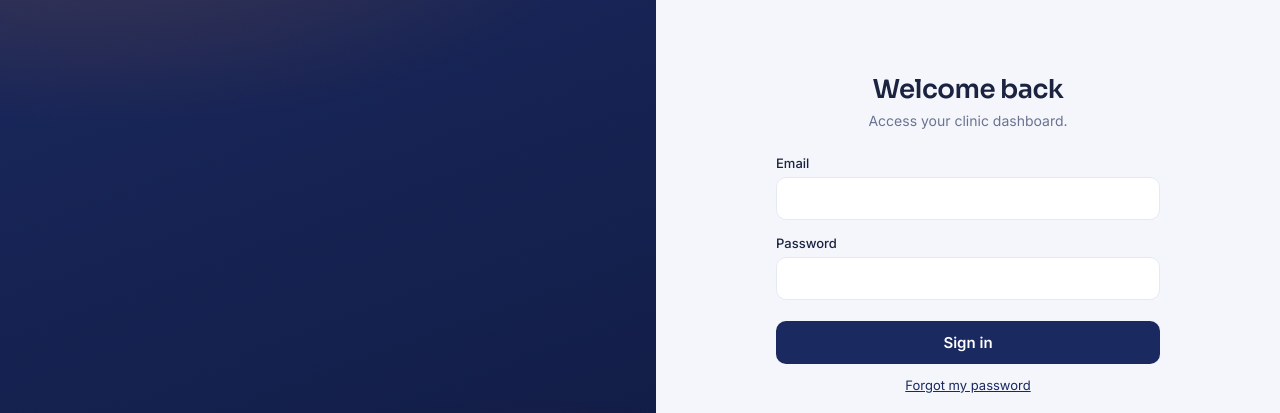
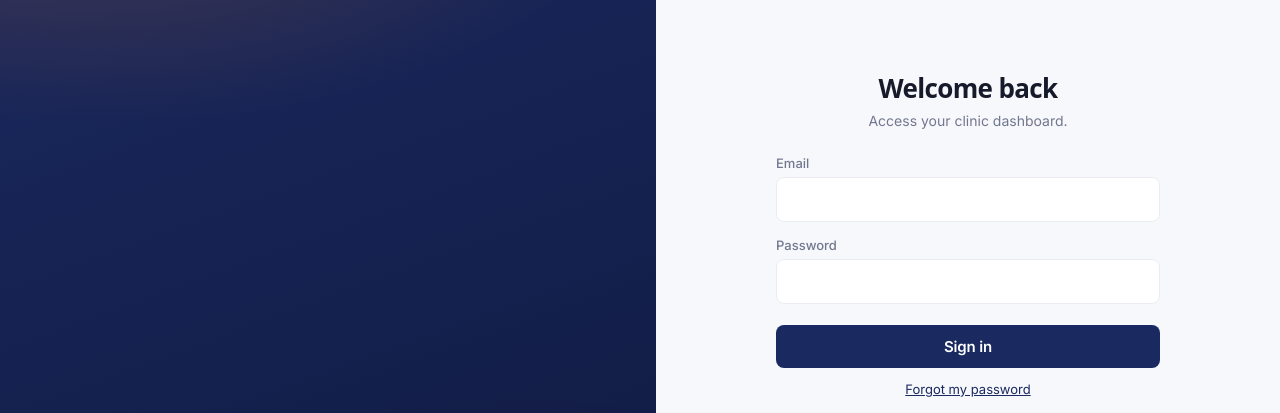
Before and after one commit to elisontown-star/vinculo, a React (Vite) app in the folder apps/web/: page / in a window 1280 px wide. Shown: the part 149-562 px from the top of the page. Built offline with nearby package versions, Linux system fonts and the light colour scheme; no server answers.

Commit message:
Add files via upload

```diff
--- a/apps/web/src/index.css
+++ b/apps/web/src/index.css
@@ -8,19 +8,19 @@
   --navy-2: #2b3d82;
   --orange: #f5821f;
   --orange-deep: #dd6d0c;
-  --ink: #1b2340;
-  --muted: #6a7391;
-  --bg: #f4f6fb;
+  --ink: #171a2b;
+  --muted: #71778f;
+  --bg: #f7f8fb;
   --surface: #ffffff;
-  --line: #e5e9f2;
-  --line-soft: #eef1f7;
+  --line: #eaecf2;
+  --line-soft: #f2f4f8;
   --danger: #c0392b;
-  --navy-tint: rgba(26, 41, 96, 0.08);
-  --orange-tint: rgba(245, 130, 31, 0.12);
-  --radius: 16px;
-  --radius-sm: 10px;
-  --shadow: 0 1px 2px rgba(16, 26, 64, 0.04), 0 10px 30px rgba(16, 26, 64, 0.07);
-  --shadow-lg: 0 20px 60px rgba(16, 26, 64, 0.16);
+  --navy-tint: rgba(26, 41, 96, 0.07);
+  --orange-tint: rgba(245, 130, 31, 0.11);
+  --radius: 10px;
+  --radius-sm: 8px;
+  --shadow: 0 1px 2px rgba(20, 26, 50, 0.03), 0 4px 16px rgba(20, 26, 50, 0.05);
+  --shadow-lg: 0 12px 40px rgba(20, 26, 50, 0.12);
 }
 
 * { box-sizing: border-box; }
@@ -38,7 +38,7 @@ input, textarea, select, button { font-family: inherit; }
 .brand { display: inline-flex; align-items: center; gap: 11px; }
 .brand-logo { width: 38px; height: 38px; object-fit: contain; border-radius: 8px; flex: none; }
 .brand-text { display: flex; flex-direction: column; line-height: 1.05; }
-.brand .word { font-family: 'Sora', system-ui, sans-serif; font-weight: 700; font-size: 20px; letter-spacing: -0.02em; color: var(--navy); }
+.brand .word { font-family: 'Manrope', system-ui, sans-serif; font-weight: 700; font-size: 20px; letter-spacing: -0.02em; color: var(--navy); }
 .brand .tag { font-size: 11px; color: var(--muted); letter-spacing: 0.01em; margin-top: 1px; }
 
 /* Botões */
@@ -58,7 +58,7 @@ input, textarea, select, button { font-family: inherit; }
 .auth-hero .brand-logo { width: 46px; height: 46px; background: #fff; padding: 4px; }
 .auth-hero .brand .word { color: #fff; font-size: 24px; }
 .auth-hero .brand .tag { color: rgba(255, 255, 255, 0.7); }
-.hero-title { font-family: 'Sora', system-ui, sans-serif; font-weight: 600; font-size: 32px; line-height: 1.18; letter-spacing: -0.02em; margin: 0 0 16px; max-width: 15ch; }
+.hero-title { font-family: 'Manrope', system-ui, sans-serif; font-weight: 600; font-size: 32px; line-height: 1.18; letter-spacing: -0.02em; margin: 0 0 16px; max-width: 15ch; }
 .hero-sub { font-size: 15px; line-height: 1.6; color: rgba(255, 255, 255, 0.78); margin: 0 0 26px; max-width: 42ch; }
 .hero-points { list-style: none; padding: 0; margin: 0 0 34px; display: flex; flex-direction: column; gap: 12px; }
 .hero-points li { position: relative; padding-left: 28px; font-size: 14.5px; color: rgba(255, 255, 255, 0.92); }
@@ -66,7 +66,7 @@ input, textarea, select, button { font-family: inherit; }
 .hero-foot { font-size: 12px; letter-spacing: 0.08em; text-transform: uppercase; color: rgba(255, 255, 255, 0.6); }
 .auth-panel { display: grid; place-items: center; padding: 32px; background: var(--bg); }
 .auth-card { width: 100%; max-width: 384px; }
-.auth-card h1 { font-family: 'Sora', system-ui, sans-serif; font-weight: 600; font-size: 26px; letter-spacing: -0.02em; margin: 0 0 6px; }
+.auth-card h1 { font-family: 'Manrope', system-ui, sans-serif; font-weight: 600; font-size: 26px; letter-spacing: -0.02em; margin: 0 0 6px; }
 .auth-card .sub { color: var(--muted); font-size: 14px; margin: 0 0 26px; }
 .field { display: flex; flex-direction: column; gap: 6px; margin-bottom: 15px; }
 .field label { font-size: 13px; font-weight: 500; color: var(--ink); }
@@ -96,7 +96,7 @@ input, textarea, select, button { font-family: inherit; }
 /* Rail */
 .rail { border-right: 1px solid var(--line); background: var(--surface); display: flex; flex-direction: column; min-height: 0; }
 .rail-head { display: flex; align-items: center; justify-content: space-between; padding: 18px 16px 10px; }
-.rail-title { font-family: 'Sora', system-ui, sans-serif; font-weight: 600; font-size: 15px; }
+.rail-title { font-family: 'Manrope', system-ui, sans-serif; font-weight: 600; font-size: 15px; }
 .count { color: var(--muted); font-size: 12px; font-weight: 600; background: var(--navy-tint); padding: 2px 9px; border-radius: 999px; }
 .rail-search { margin: 0 16px 10px; font-size: 13.5px; padding: 10px 12px; border: 1px solid var(--line); border-radius: var(--radius-sm); background: var(--bg); }
 .rail-search:focus { outline: none; border-color: var(--navy); box-shadow: 0 0 0 3px rgba(26, 41, 96, 0.1); }
@@ -116,7 +116,7 @@ input, textarea, select, button { font-family: inherit; }
 .back { background: none; border: 0; color: var(--muted); font-size: 13px; cursor: pointer; padding: 0; margin-bottom: 14px; display: none; }
 .back:hover { color: var(--navy); }
 .ficha-header { display: flex; align-items: center; gap: 14px; margin-bottom: 18px; }
-.ficha-header h2 { font-family: 'Sora', system-ui, sans-serif; font-weight: 600; font-size: 23px; letter-spacing: -0.01em; margin: 0; }
+.ficha-header h2 { font-family: 'Manrope', system-ui, sans-serif; font-weight: 600; font-size: 23px; letter-spacing: -0.01em; margin: 0; }
 .fh-info { min-width: 0; }
 .ficha-meta { color: var(--muted); font-size: 13px; margin: 3px 0 0; }
 .pill { margin-left: auto; font-size: 11px; font-weight: 600; padding: 4px 11px; border-radius: 999px; color: #1c7a52; background: rgba(28, 122, 82, 0.12); }
@@ -132,7 +132,7 @@ input, textarea, select, button { font-family: inherit; }
 /* Painéis / cartões */
 .panel { background: var(--surface); border: 1px solid var(--line); border-radius: var(--radius); padding: 22px; box-shadow: var(--shadow); }
 .panel-head { display: flex; align-items: center; justify-content: space-between; margin-bottom: 16px; }
-.panel-head h3 { font-family: 'Sora', system-ui, sans-serif; font-weight: 600; font-size: 17px; margin: 0; }
+.panel-head h3 { font-family: 'Manrope', system-ui, sans-serif; font-weight: 600; font-size: 17px; margin: 0; }
 .row2 { display: grid; grid-template-columns: 1fr 1fr; gap: 16px; }
 .consult .field { margin-bottom: 16px; }
 .consult textarea, .consult input, .date { font-size: 14.5px; padding: 10px 12px; color: var(--ink); resize: vertical; border: 1px solid var(--line); border-radius: var(--radius-sm); background: var(--bg); }
@@ -154,7 +154,7 @@ input, textarea, select, button { font-family: inherit; }
 .scale-seg:hover { transform: translateY(-2px); }
 .scale-seg.on { background: linear-gradient(90deg, var(--navy), var(--navy-2)); }
 .scale-seg.on:nth-child(n + 8) { background: linear-gradient(90deg, var(--orange), var(--orange-deep)); }
-.scale-val { font-family: 'Sora', system-ui, sans-serif; font-weight: 700; font-size: 22px; color: var(--navy); width: 30px; text-align: center; }
+.scale-val { font-family: 'Manrope', system-ui, sans-serif; font-weight: 700; font-size: 22px; color: var(--navy); width: 30px; text-align: center; }
 
 /* Tags */
 .tags { display: flex; flex-wrap: wrap; gap: 6px; align-items: center; }
@@ -170,7 +170,7 @@ input, textarea, select, button { font-family: inherit; }
 .aside-head:first-child { margin-top: 0; }
 .panorama { display: grid; grid-template-columns: repeat(3, 1fr); gap: 8px; background: var(--bg); border-radius: var(--radius-sm); padding: 14px 8px; }
 .stat { display: flex; flex-direction: column; align-items: center; gap: 3px; text-align: center; }
-.stat-n { font-family: 'Sora', system-ui, sans-serif; font-weight: 600; font-size: 15px; color: var(--navy); }
+.stat-n { font-family: 'Manrope', system-ui, sans-serif; font-weight: 600; font-size: 15px; color: var(--navy); }
 .stat-l { font-size: 11px; color: var(--muted); }
 .hist { display: flex; flex-direction: column; gap: 8px; }
 .hist-empty { border: 1px dashed var(--line); border-radius: var(--radius-sm); padding: 26px 16px; text-align: center; color: var(--muted); font-size: 13px; }
@@ -191,7 +191,7 @@ input, textarea, select, button { font-family: inherit; }
 .photo-actions .ghost { cursor: pointer; }
 .link-danger { background: none; border: 0; color: var(--danger); font-size: 13px; cursor: pointer; padding: 0; }
 .ficha-section { margin-bottom: 26px; }
-.ficha-section h3 { font-family: 'Sora', system-ui, sans-serif; font-weight: 600; font-size: 16px; margin: 0 0 14px; padding-bottom: 8px; border-bottom: 2px solid var(--line); position: relative; }
+.ficha-section h3 { font-family: 'Manrope', system-ui, sans-serif; font-weight: 600; font-size: 16px; margin: 0 0 14px; padding-bottom: 8px; border-bottom: 2px solid var(--line); position: relative; }
 .ficha-section h3::after { content: ''; position: absolute; left: 0; bottom: -2px; width: 40px; height: 2px; background: var(--orange); }
 .ficha-section .grid { display: grid; grid-template-columns: repeat(3, 1fr); gap: 14px; }
 .ficha-section .field { margin-bottom: 0; }
@@ -223,7 +223,7 @@ input, textarea, select, button { font-family: inherit; }
 .hint { font-size: 12px; color: var(--muted); margin: 10px 2px 0; line-height: 1.5; }
 .tl-list { position: relative; }
 .tl-item { display: flex; align-items: flex-start; gap: 12px; }
-.tl-ev-year { width: 46px; flex: none; font-family: 'Sora', system-ui, sans-serif; font-weight: 600; font-size: 14px; color: var(--navy); padding-top: 2px; text-align: right; }
+.tl-ev-year { width: 46px; flex: none; font-family: 'Manrope', system-ui, sans-serif; font-weight: 600; font-size: 14px; color: var(--navy); padding-top: 2px; text-align: right; }
 .tl-dot { flex: none; width: 14px; position: relative; display: flex; justify-content: center; }
 .tl-dot::before { content: ''; width: 12px; height: 12px; border-radius: 50%; background: var(--orange); border: 3px solid var(--bg); margin-top: 3px; z-index: 1; box-shadow: 0 0 0 1px var(--orange); }
 .tl-item:not(:last-child) .tl-dot::after { content: ''; position: absolute; top: 12px; bottom: -14px; width: 2px; background: var(--line); }
@@ -237,7 +237,7 @@ input, textarea, select, button { font-family: inherit; }
 /* Estado vazio */
 .ws-empty { display: grid; place-items: center; padding: 40px; }
 .ws-empty-card { text-align: center; max-width: 340px; color: var(--muted); }
-.ws-empty-card strong { display: block; font-family: 'Sora', system-ui, sans-serif; font-size: 19px; color: var(--ink); margin-bottom: 6px; }
+.ws-empty-card strong { display: block; font-family: 'Manrope', system-ui, sans-serif; font-size: 19px; color: var(--ink); margin-bottom: 6px; }
 
 /* Responsivo */
 @media (max-width: 980px) { .auth-wrap { grid-template-columns: 1fr; } .auth-hero { display: none; } }
@@ -311,19 +311,19 @@ input, textarea, select, button { font-family: inherit; }
    ====================================================================== */
 .ana-tab { max-width: 880px; }
 .ana-hero { display: flex; align-items: center; gap: 14px; padding: 16px 18px; border-radius: var(--radius); background: linear-gradient(135deg, var(--navy) 0%, var(--navy-2) 100%); color: #fff; }
-.ana-avatar { width: 46px; height: 46px; border-radius: 50%; display: grid; place-items: center; font-family: 'Sora', system-ui, sans-serif; font-weight: 700; font-size: 16px; letter-spacing: 0.03em; color: #fff; background: linear-gradient(135deg, var(--orange) 0%, var(--orange-deep) 100%); flex: none; }
-.ana-hero-txt h3 { font-family: 'Sora', system-ui, sans-serif; font-size: 18px; margin: 0; }
+.ana-avatar { width: 46px; height: 46px; border-radius: 50%; display: grid; place-items: center; font-family: 'Manrope', system-ui, sans-serif; font-weight: 700; font-size: 16px; letter-spacing: 0.03em; color: #fff; background: linear-gradient(135deg, var(--orange) 0%, var(--orange-deep) 100%); flex: none; }
+.ana-hero-txt h3 { font-family: 'Manrope', system-ui, sans-serif; font-size: 18px; margin: 0; }
 .ana-hero-txt p { margin: 2px 0 0; font-size: 13px; opacity: 0.85; }
 .ana-disclaimer { font-size: 12.5px; color: var(--muted); background: var(--orange-tint); border-left: 3px solid var(--orange); border-radius: var(--radius-sm); padding: 10px 12px; margin: 14px 0 18px; line-height: 1.5; }
 .ana-empty { border: 1px dashed var(--line); border-radius: var(--radius-sm); padding: 30px 16px; text-align: center; color: var(--muted); font-size: 13.5px; }
 
 .ana-metrics { display: grid; grid-template-columns: repeat(4, 1fr); gap: 10px; margin-bottom: 18px; }
 .ana-metric { background: var(--surface); border: 1px solid var(--line); border-radius: var(--radius-sm); padding: 14px 10px; text-align: center; }
-.am-value { display: block; font-family: 'Sora', system-ui, sans-serif; font-weight: 700; font-size: 22px; color: var(--navy); }
+.am-value { display: block; font-family: 'Manrope', system-ui, sans-serif; font-weight: 700; font-size: 22px; color: var(--navy); }
 .am-label { display: block; font-size: 11px; color: var(--muted); margin-top: 3px; }
 
 .ana-card { background: var(--surface); border: 1px solid var(--line); border-radius: var(--radius); padding: 16px 18px; margin-bottom: 14px; }
-.ana-card h4 { font-family: 'Sora', system-ui, sans-serif; font-size: 14.5px; font-weight: 600; margin: 0 0 10px; color: var(--navy); }
+.ana-card h4 { font-family: 'Manrope', system-ui, sans-serif; font-size: 14.5px; font-weight: 600; margin: 0 0 10px; color: var(--navy); }
 .ana-para { font-size: 14px; line-height: 1.6; margin: 0 0 10px; color: var(--ink); }
 .ana-para:last-child { margin-bottom: 0; }
 .ana-last { border-top: 1px solid var(--line-soft); padding-top: 10px; color: var(--muted); }
@@ -372,7 +372,7 @@ input, textarea, select, button { font-family: inherit; }
   max-width: 440px; width: 100%; box-shadow: var(--shadow-lg);
 }
 .modal-box h3 {
-  font-family: 'Sora', system-ui, sans-serif; font-size: 18px; margin: 0 0 10px; color: var(--danger);
+  font-family: 'Manrope', system-ui, sans-serif; font-size: 18px; margin: 0 0 10px; color: var(--danger);
 }
 .modal-box p { font-size: 14px; line-height: 1.6; color: var(--ink); margin: 0 0 20px; }
 .modal-actions { display: flex; justify-content: flex-end; gap: 10px; }
@@ -475,7 +475,7 @@ input, textarea, select, button { font-family: inherit; }
   padding: 14px 16px; color: #fff;
   background: linear-gradient(135deg, var(--navy) 0%, var(--navy-2) 100%);
 }
-.ana-chat-title { font-family: 'Sora', system-ui, sans-serif; font-weight: 600; font-size: 15px; display: flex; align-items: center; gap: 8px; }
+.ana-chat-title { font-family: 'Manrope', system-ui, sans-serif; font-weight: 600; font-size: 15px; display: flex; align-items: center; gap: 8px; }
 .ana-chat-close { background: none; border: none; color: #fff; font-size: 24px; cursor: pointer; line-height: 1; opacity: 0.85; }
 .ana-chat-close:hover { opacity: 1; }
 
@@ -513,7 +513,7 @@ input, textarea, select, button { font-family: inherit; }
    MFA — configuração e verificação
    ====================================================================== */
 .mfa-box { text-align: center; }
-.mfa-box h1 { font-family: 'Sora', system-ui, sans-serif; font-size: 22px; margin: 0 0 6px; color: var(--navy); }
+.mfa-box h1 { font-family: 'Manrope', system-ui, sans-serif; font-size: 22px; margin: 0 0 6px; color: var(--navy); }
 .mfa-box .sub { color: var(--muted); font-size: 14px; margin: 0 0 18px; line-height: 1.5; }
 .mfa-qr { display: flex; justify-content: center; margin: 8px 0 14px; }
 .mfa-qr img { border: 1px solid var(--line); border-radius: var(--radius-sm); padding: 8px; background: #fff; }
@@ -541,7 +541,7 @@ input, textarea, select, button { font-family: inherit; }
 
 /* Recuperação de senha */
 .fp-box { text-align: center; }
-.fp-box h1 { font-family: 'Sora', system-ui, sans-serif; font-size: 22px; margin: 0 0 6px; color: var(--navy); }
+.fp-box h1 { font-family: 'Manrope', system-ui, sans-serif; font-size: 22px; margin: 0 0 6px; color: var(--navy); }
 .fp-box .sub { color: var(--muted); font-size: 14px; margin: 0 0 18px; line-height: 1.5; }
 .fp-box .field { text-align: left; }
 .link-forgot { display: block; margin: 12px auto 0; background: none; border: none; color: var(--navy); font-size: 13px; cursor: pointer; text-decoration: underline; }
@@ -565,7 +565,7 @@ input, textarea, select, button { font-family: inherit; }
   background: #fff; padding: 3px; object-fit: contain;
 }
 .hero-foot-text {
-  font-family: 'Sora', system-ui, sans-serif;
+  font-family: 'Manrope', system-ui, sans-serif;
   font-size: 12.5px; font-weight: 600; letter-spacing: 0.06em;
   text-transform: uppercase; color: #fff;
   background: linear-gradient(90deg, #fff 0%, var(--orange) 120%);
@@ -684,3 +684,46 @@ input, textarea, select, button { font-family: inherit; }
 /* Selo VTECH agora é link clicável */
 a.hero-foot-badge { text-decoration: none; cursor: pointer; transition: transform 0.15s ease, background 0.15s ease; }
 a.hero-foot-badge:hover { transform: translateY(-1px); background: rgba(255, 255, 255, 0.13); }
+
+/* ======================================================================
+   Refino visual — moderno e minimalista (Manrope + espaçamento + limpeza)
+   ====================================================================== */
+
+/* Manrope rende melhor com pesos um pouco mais fortes nos títulos */
+.brand .word,
+.hero-title,
+.auth-card h1,
+.rail-title,
+.ficha-header h2,
+.panel-head h3,
+.mfa-box h1,
+.fp-box h1 {
+  font-family: 'Manrope', system-ui, sans-serif;
+  font-weight: 700;
+  letter-spacing: -0.025em;
+}
+
+/* Mais respiro nos painéis (sensação clean/espaçada) */
+.panel { padding: 26px 28px; }
+.panel-head { margin-bottom: 20px; }
+
+/* Campos: um pouco mais de altura e respiro, foco mais sutil e moderno */
+.field input, .field textarea, .field select {
+  padding: 12px 14px;
+}
+.field input:focus, .field textarea:focus, .field select:focus {
+  border-color: var(--navy);
+  box-shadow: 0 0 0 3px var(--navy-tint);
+}
+
+/* Abas com tipografia mais limpa */
+.tabs button { letter-spacing: -0.01em; }
+
+/* Botões: peso e espaçamento mais modernos */
+.btn { font-weight: 700; letter-spacing: -0.01em; }
+
+/* Cabeçalho da ficha com mais ar */
+.ficha-header { padding-top: 4px; padding-bottom: 20px; }
+
+/* Rótulos de campo um tom mais suaves (minimalista) */
+.field label { color: var(--muted); font-weight: 500; }
```
